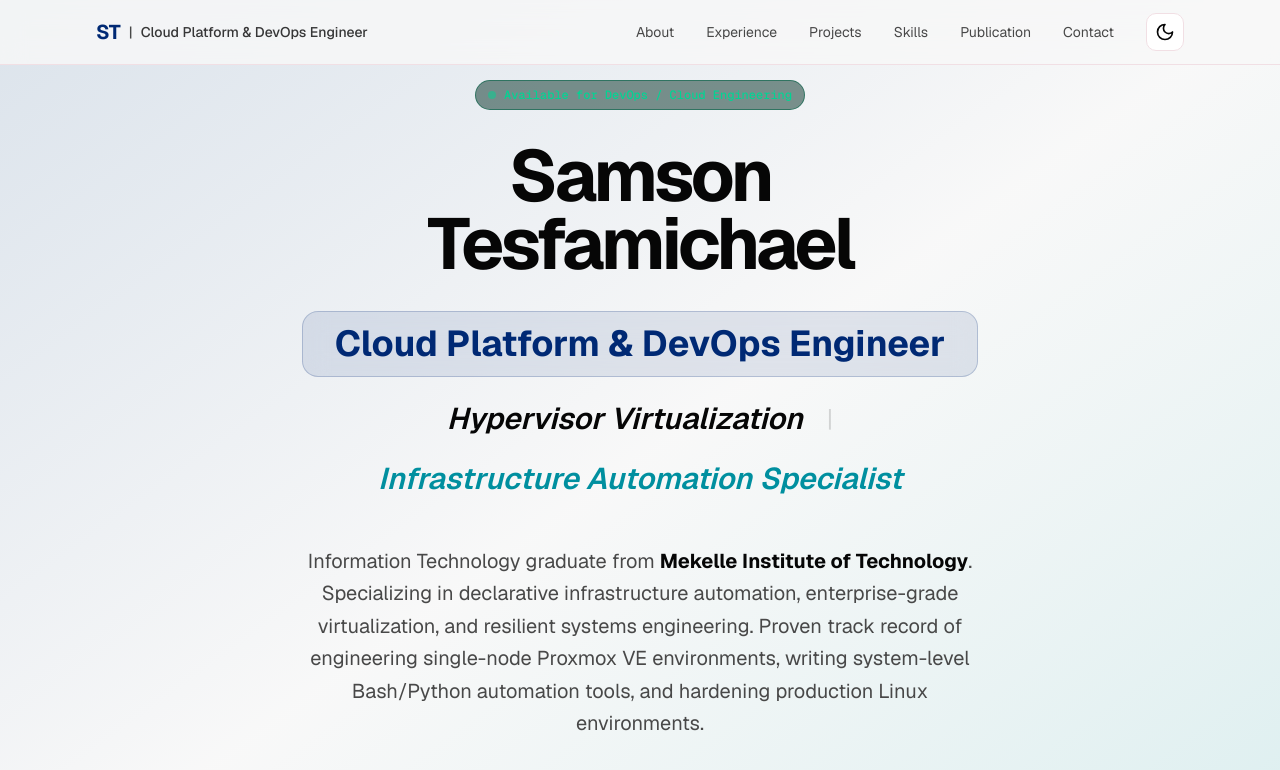
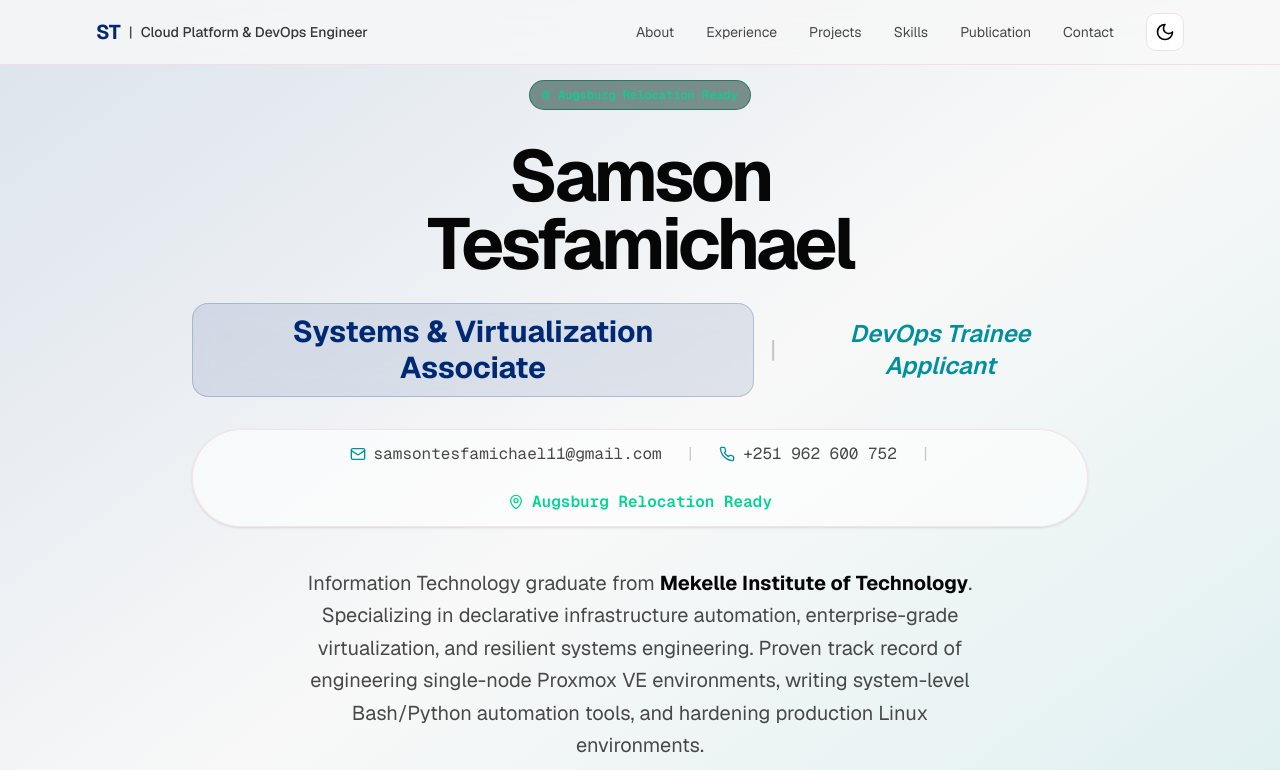
Before and after one commit to Samsontesfamichael/personalportfolio, a Next.js app: page /personalportfolio/ in a window 1280 px wide. Shown: the top 770 px of the page. Built offline with nearby package versions, Linux system fonts and the light colour scheme.

Commit message:
feat(hero): update top header structure, titles, and contact strip

```diff
--- a/components/hero.tsx
+++ b/components/hero.tsx
@@ -1,4 +1,4 @@
-import { ArrowRight, Github, Linkedin, Mail } from "lucide-react"
+import { ArrowRight, Github, Linkedin, Mail, Phone, MapPin } from "lucide-react"
 import Link from "next/link"
 
 export default function Hero() {
@@ -12,30 +12,41 @@ export default function Hero() {
         {/* Availability Badge */}
         <div className="inline-flex items-center gap-2 px-3 py-1.5 text-xs font-mono font-medium text-emerald-400 bg-emerald-950/50 border border-emerald-800/60 rounded-full w-fit mb-8 mx-auto">
           <span className="flex h-2 w-2 rounded-full bg-emerald-400 animate-pulse" />
-          Available for DevOps / Cloud Engineering
+          Augsburg Relocation Ready
         </div>
 
-        <h1 className="text-5xl sm:text-6xl lg:text-7xl font-bold mb-8 leading-[0.95] tracking-tighter">
+        <h1 className="text-5xl sm:text-6xl lg:text-7xl font-bold mb-6 leading-[0.95] tracking-tighter">
           Samson
           <br />
           Tesfamichael
         </h1>
 
-        <div className="flex flex-col gap-6 mb-12 items-center">
-          <div className="animate-fade-in-up">
-            <span className="text-xl sm:text-2xl lg:text-4xl font-bold bg-primary/10 text-primary px-8 py-3 rounded-2xl border border-primary/20 backdrop-blur-md inline-block">
-              Cloud Platform &amp; DevOps Engineer
-            </span>
-          </div>
-          <div className="flex flex-wrap justify-center gap-6 animate-fade-in-up">
-            <span className="text-lg sm:text-xl lg:text-3xl font-semibold text-foreground italic">
-              Hypervisor Virtualization
-            </span>
-            <span className="hidden sm:inline text-2xl text-muted-foreground/20 text-center self-center">|</span>
-            <span className="text-lg sm:text-xl lg:text-3xl font-semibold text-accent italic">
-              Infrastructure Automation Specialist
-            </span>
-          </div>
+        <div className="flex flex-col sm:flex-row items-center justify-center gap-2 sm:gap-4 mb-8">
+          <span className="text-xl sm:text-2xl lg:text-3xl font-bold bg-primary/10 text-primary px-6 py-2.5 rounded-2xl border border-primary/20 backdrop-blur-md inline-block">
+            Systems &amp; Virtualization Associate
+          </span>
+          <span className="hidden sm:inline text-2xl text-muted-foreground/30">|</span>
+          <span className="text-lg sm:text-xl lg:text-2xl font-semibold text-accent italic">
+            DevOps Trainee Applicant
+          </span>
+        </div>
+
+        {/* Contact Strip */}
+        <div className="flex flex-wrap justify-center items-center gap-3 sm:gap-6 text-sm sm:text-base font-mono text-muted-foreground mb-10 bg-card/60 py-3 px-6 rounded-full border border-border/80 max-w-fit mx-auto shadow-sm">
+          <a href="mailto:samsontesfamichael11@gmail.com" className="hover:text-accent transition-colors flex items-center gap-2">
+            <Mail size={16} className="text-accent" />
+            <span>samsontesfamichael11@gmail.com</span>
+          </a>
+          <span className="hidden sm:inline text-muted-foreground/30">|</span>
+          <a href="tel:+251962600752" className="hover:text-accent transition-colors flex items-center gap-2">
+            <Phone size={16} className="text-accent" />
+            <span>+251 962 600 752</span>
+          </a>
+          <span className="hidden sm:inline text-muted-foreground/30">|</span>
+          <span className="flex items-center gap-2 text-emerald-400 font-semibold">
+            <MapPin size={16} className="text-emerald-400" />
+            <span>Augsburg Relocation Ready</span>
+          </span>
         </div>
 
         <p className="text-lg sm:text-xl text-muted-foreground mb-8 max-w-2xl mx-auto leading-relaxed">
```
